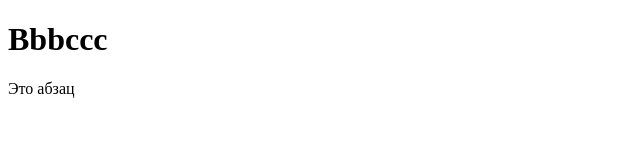
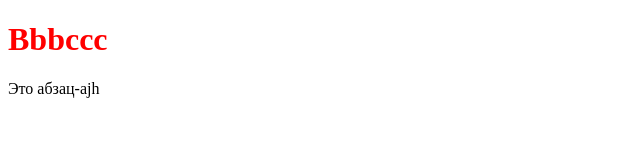
Before and after one commit to Romkond/gittest, a plain HTML site: page index.html in a window 1280 px wide. Shown: the whole page, without its empty margins (0-640 px from the left). Drawn offline with Linux system fonts and the light colour scheme.

Commit message:
красный

```diff
--- a/css.css
+++ b/css.css
@@ -1,3 +1,3 @@
 h1 {
-  color: #010101;
+  color: red;
 }
--- a/index.html
+++ b/index.html
@@ -7,6 +7,6 @@
 
     <body>
      <h1>Bbbccc</h1>
-     <p>Это абзац</p>
+     <p>Это абзац-ajh</p>
     </body>
 </html>
```
